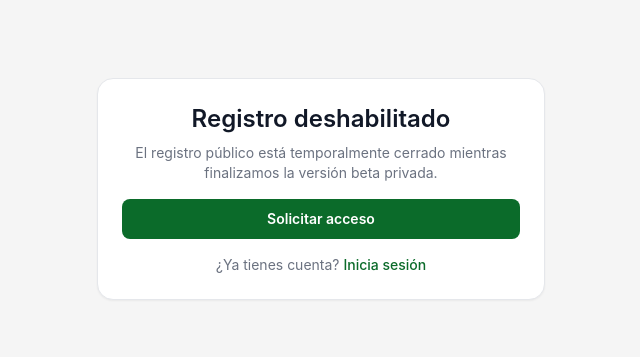
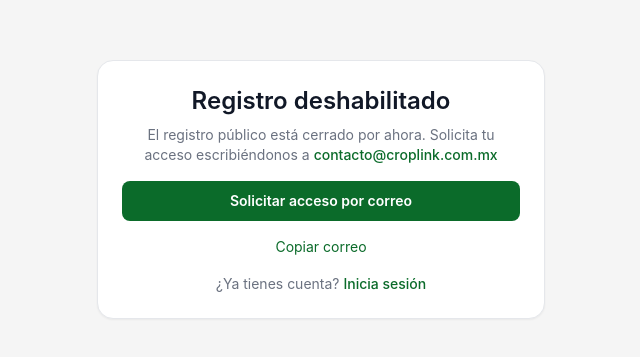
Before and after one commit to MoyRb/croplink, a React (Vite) app: page /signup in a window 1280 px wide. Shown: the part 211-568 px from the top of the page, without its empty margins (319-959 px from the left). Built offline with nearby package versions, Linux system fonts and the light colour scheme; no server answers.

Commit message:
Cambio de mensaje de no acceso a create account

```diff
--- a/src/pages/auth/SignupPage.tsx
+++ b/src/pages/auth/SignupPage.tsx
@@ -1,8 +1,30 @@
+import { useState } from 'react'
 import { Link } from 'react-router-dom'
 
 import { Card } from '../../components/ui/Card'
 
+const EMAIL = 'contacto@croplink.com.mx'
+const SUBJECT = 'Solicitud de acceso - Croplink ERP'
+const BODY = `Hola equipo Croplink,
+Me interesa solicitar acceso al ERP.
+Nombre:
+Empresa:
+Teléfono:
+Ciudad/Estado:
+Gracias.`
+
+const MAILTO = `mailto:${EMAIL}?subject=${encodeURIComponent(SUBJECT)}&body=${encodeURIComponent(BODY)}`
+
 export function SignupPage() {
+  const [copied, setCopied] = useState(false)
+
+  function handleCopy() {
+    navigator.clipboard.writeText(EMAIL).then(() => {
+      setCopied(true)
+      setTimeout(() => setCopied(false), 2500)
+    })
+  }
+
   return (
     <div className="flex min-h-screen items-center justify-center bg-[#F5F5F5] px-4">
       <Card className="w-full max-w-md">
@@ -10,16 +32,37 @@ export function SignupPage() {
           <div>
             <h1 className="text-2xl font-semibold text-gray-900">Registro deshabilitado</h1>
             <p className="mt-2 text-sm text-gray-500">
-              El registro público está temporalmente cerrado mientras finalizamos la versión beta privada.
+              El registro público está cerrado por ahora.{' '}
+              Solicita tu acceso escribiéndonos a{' '}
+              <a
+                href={MAILTO}
+                className="font-medium text-[#0B6B2A] hover:underline"
+              >
+                {EMAIL}
+              </a>
             </p>
           </div>
 
           <a
-            href="mailto:contacto@croplink.com.mx"
+            href={MAILTO}
             className="inline-flex w-full justify-center rounded-lg bg-[#0B6B2A] px-4 py-2.5 text-sm font-semibold text-white transition hover:bg-[#095922]"
           >
-            Solicitar acceso
+            Solicitar acceso por correo
           </a>
+
+          <button
+            type="button"
+            onClick={handleCopy}
+            className="w-full text-sm text-[#0B6B2A] hover:underline"
+          >
+            {copied ? '¡Copiado!' : 'Copiar correo'}
+          </button>
+
+          {copied && (
+            <div className="rounded-md bg-green-50 px-3 py-2 text-sm text-green-700">
+              Correo copiado al portapapeles
+            </div>
+          )}
 
           <p className="text-center text-sm text-gray-500">
             ¿Ya tienes cuenta?{' '}
```
